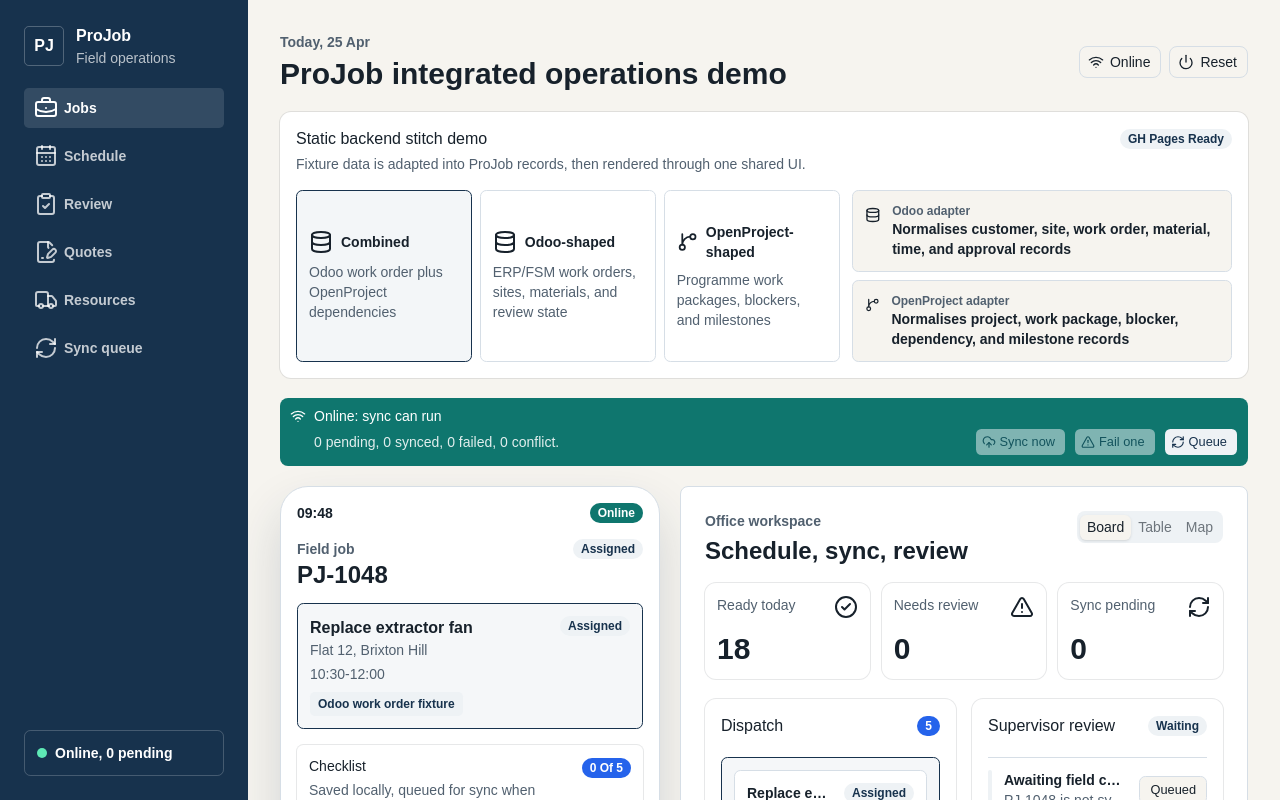
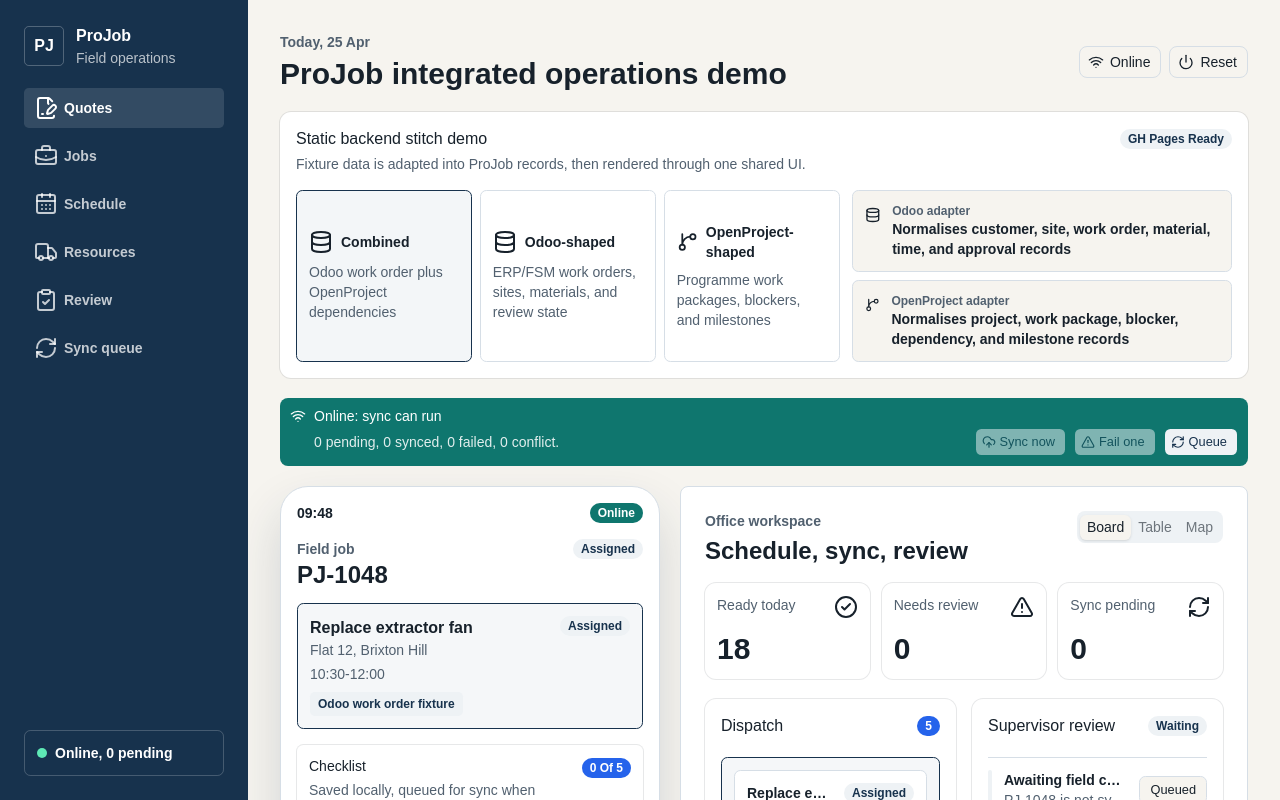
Before and after one commit to ajdench/ProJob-Wiki, a React (Vite) app in the folder experiments/projob-ui-spike/: page / in a window 1280 px wide. Shown: the top 800 px of the page. Built offline with nearby package versions, Linux system fonts and the light colour scheme.

Commit message:
Reorder sidebar workflow items

```diff
--- a/experiments/projob-ui-spike/src/App.tsx
+++ b/experiments/projob-ui-spike/src/App.tsx
@@ -72,11 +72,11 @@
 import { cn } from '@/lib/utils'
 
 const navigation = [
+  { label: 'Quotes', icon: FileSignature },
   { label: 'Jobs', icon: BriefcaseBusiness },
   { label: 'Schedule', icon: CalendarDays },
+  { label: 'Resources', icon: Truck },
   { label: 'Review', icon: ClipboardCheck },
-  { label: 'Quotes', icon: FileSignature },
-  { label: 'Resources', icon: Truck },
   { label: 'Sync queue', icon: RefreshCw },
 ]
 
```
